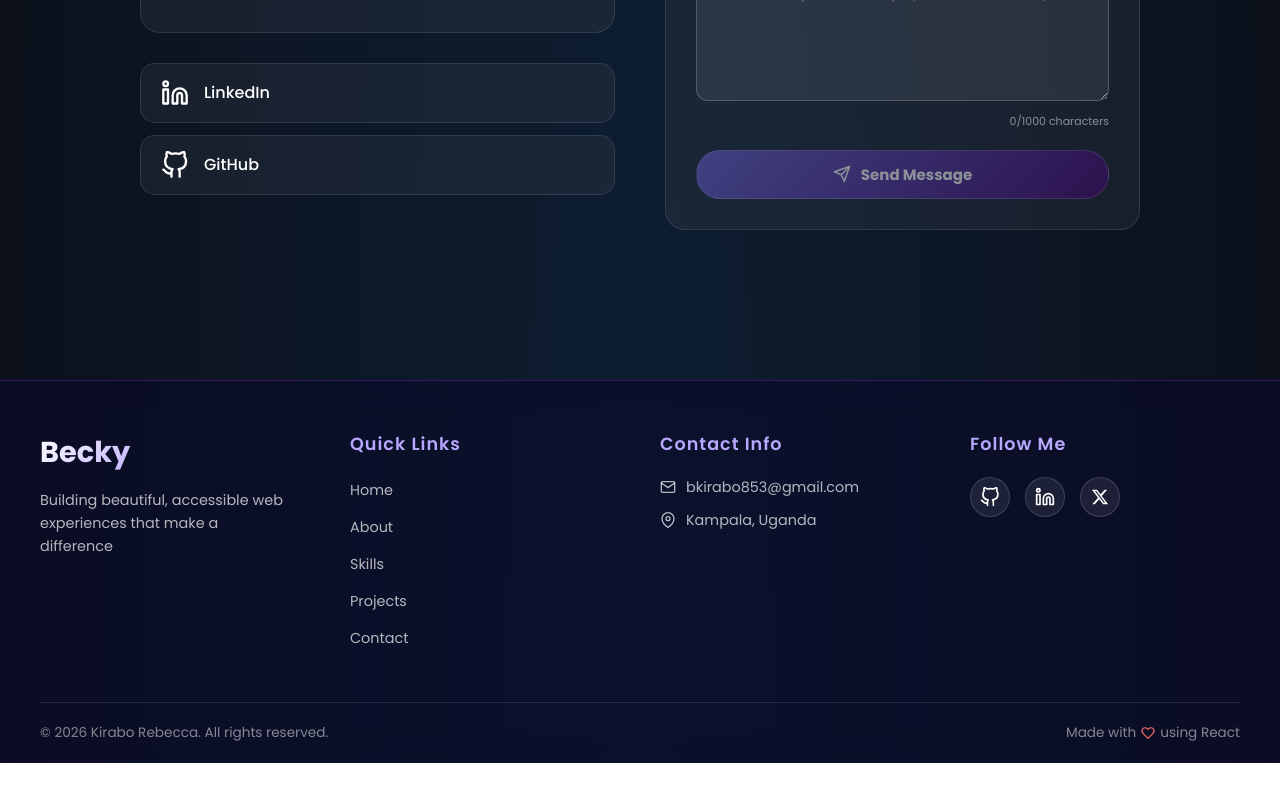
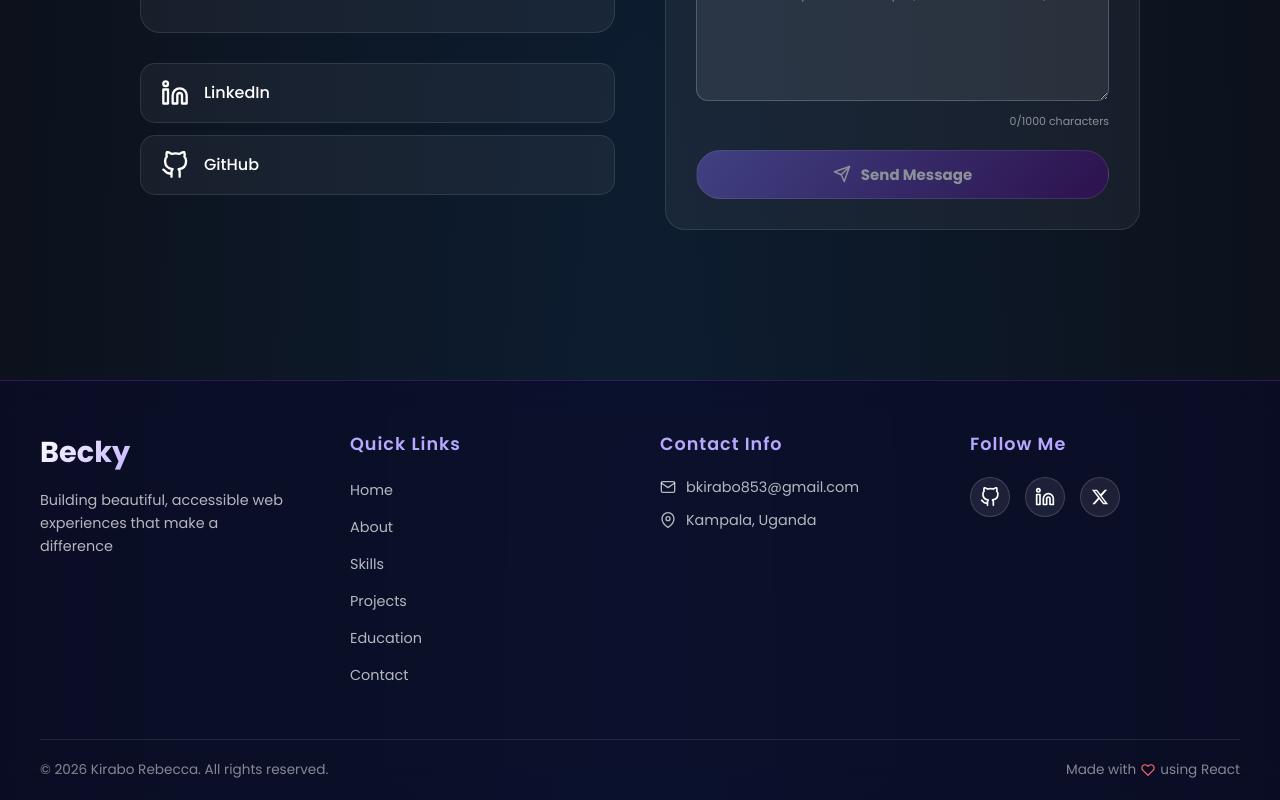
Before and after one commit to Becky-234/my-portfolio, a React (Vite) app: page / in a window 1280 px wide. Shown: the part 5065-5865 px from the top of the page. Before the commit the page ends 5828 px from the top, so only its background shows below. Built offline with nearby package versions, Linux system fonts and the light colour scheme.

Commit message:
Add education

```diff
--- a/src/components/Footer.jsx
+++ b/src/components/Footer.jsx
@@ -31,6 +31,7 @@ function Footer() {
               <li><a href="#about">About</a></li>
               <li><a href="#skills">Skills</a></li>
               <li><a href="#projects">Projects</a></li>
+               <li><a href="#education">Education</a></li>
               <li><a href="#contact">Contact</a></li>
             </ul>
           </div>
```
